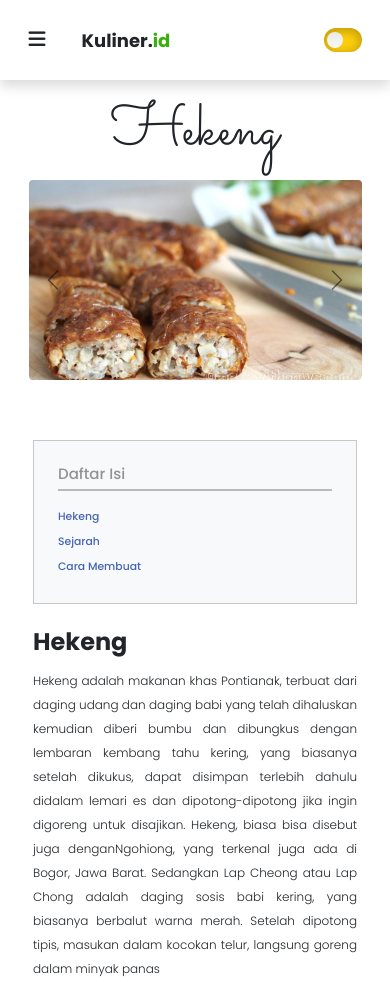
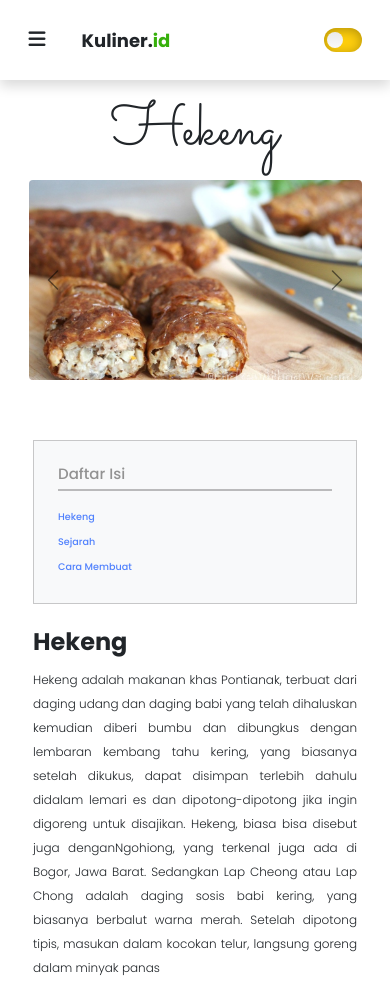
Before and after one commit to verryrwibawa/verryrwibawa.github.io, a plain HTML site: page Kalimantan/kuliner-kalimantan/Hekeng.html in a window 390 px wide. Shown: the top 984 px of the page. Drawn offline with nearby package versions, Linux system fonts and the light colour scheme.

Commit message:
fix kalimantan

```diff
--- a/Jawa/kuliner-jawa/styles.css
+++ b/Jawa/kuliner-jawa/styles.css
@@ -488,6 +488,10 @@ ion-icon {
 }
 
 @media (max-width: 992px) {
+  [data-aos-delay] {
+    transition-delay: 0 !important;
+  }
+
   #content {
     padding: 5rem;
   }
--- a/Kalimantan/kuliner-kalimantan/script.js
+++ b/Kalimantan/kuliner-kalimantan/script.js
@@ -68,4 +68,39 @@ window.addEventListener("load", function () {
 
     parallax.css("background-position", "center " + scrollPosition * 0.5 + "px");
   });
+
+  // daftar isi active on scroll
+  const divs = $(".main-content > div");
+  const links = $(".daftar-isi-link");
+
+  $(window).scroll(function () {
+    let scrollPosition = window.scrollY;
+    let current = "";
+    $.each(divs, function (i) {
+      //get Offset
+      const getOffsetTop = (element) => {
+        let offsetTop = 0;
+        while (element) {
+          offsetTop += element.offsetTop;
+          element = element.offsetParent;
+        }
+        return offsetTop;
+      };
+
+      // calling
+      const divTop = getOffsetTop(divs[i]);
+      const divHeight = divs[i].clientHeight;
+      if (scrollPosition > divTop - 350) {
+        current = divs[i].getAttribute("id");
+      }
+    });
+
+    // add active class
+    $.each(links, function (i) {
+      $(links[i]).removeClass("active");
+      if (links[i].getAttribute("href") === "#" + current) {
+        $(links[i]).addClass("active");
+      }
+    });
+  });
 });
--- a/Kalimantan/kuliner-kalimantan/styles.css
+++ b/Kalimantan/kuliner-kalimantan/styles.css
@@ -71,9 +71,12 @@ nav {
 
 body {
   overflow-x: hidden;
-  background-color: var(--background);
   color: var(--foreground);
   transition: 0.5s;
+}
+
+section {
+  background-color: var(--background);
 }
 
 footer {
@@ -300,6 +303,7 @@ ion-icon {
 
 #hero {
   padding: 8rem 0;
+  overflow: hidden;
 }
 
 #hero h1 {
@@ -334,7 +338,7 @@ ion-icon {
 
 #content .daftar-isi a,
 .info-lainnya .col {
-  font-size: 0.9rem;
+  font-size: 0.8rem;
 }
 
 #content .daftar-isi h5 {
@@ -357,8 +361,45 @@ ion-icon {
 
 #content .daftar-isi-link {
   text-decoration: none;
-  color: #4664b1;
+  color: #5081fd;
   font-weight: 500;
+  transition: 0.5s;
+  position: relative;
+  transition: 0.3s;
+}
+
+.daftar-isi-link:hover,
+.daftar-isi-link.active {
+  color: #121212 !important;
+}
+
+.dark-mode .daftar-isi-link:hover,
+.dark-mode .daftar-isi-link.active {
+  color: #fff !important;
+}
+
+.daftar-isi-link::after {
+  content: "";
+  height: 2px;
+  width: 0%;
+  background-color: #121212;
+  position: absolute;
+  top: 100%;
+  left: 0;
+  transition: 0.5s;
+}
+
+.dark-mode .daftar-isi-link::after {
+  background-color: #fff;
+}
+
+.daftar-isi-link:hover::after,
+.daftar-isi-link.active::after {
+  width: 100%;
+}
+
+.dark-mode .daftar-isi-link.active {
+  color: white !important;
 }
 
 #content h1 {
@@ -447,6 +488,10 @@ ion-icon {
 }
 
 @media (max-width: 992px) {
+  [data-aos-delay] {
+    transition-delay: 0 !important;
+  }
+
   #content {
     padding: 5rem;
   }
--- a/Sulawesi/kuliner-sulawesi/styles.css
+++ b/Sulawesi/kuliner-sulawesi/styles.css
@@ -488,6 +488,10 @@ ion-icon {
 }
 
 @media (max-width: 992px) {
+  [data-aos-delay] {
+    transition-delay: 0 !important;
+  }
+
   #content {
     padding: 5rem;
   }
```
